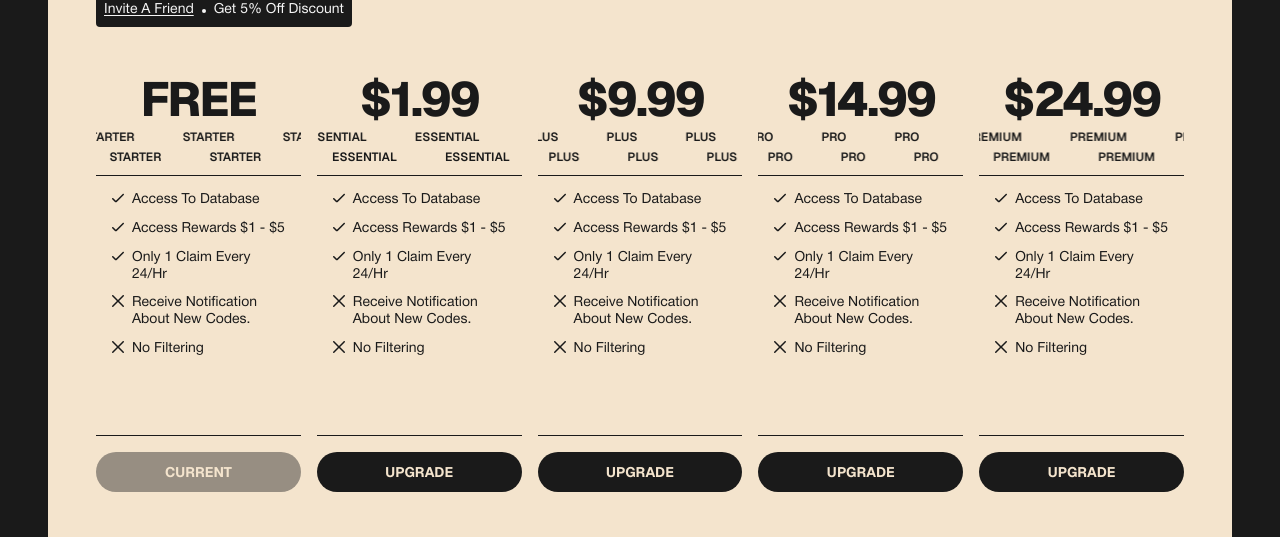
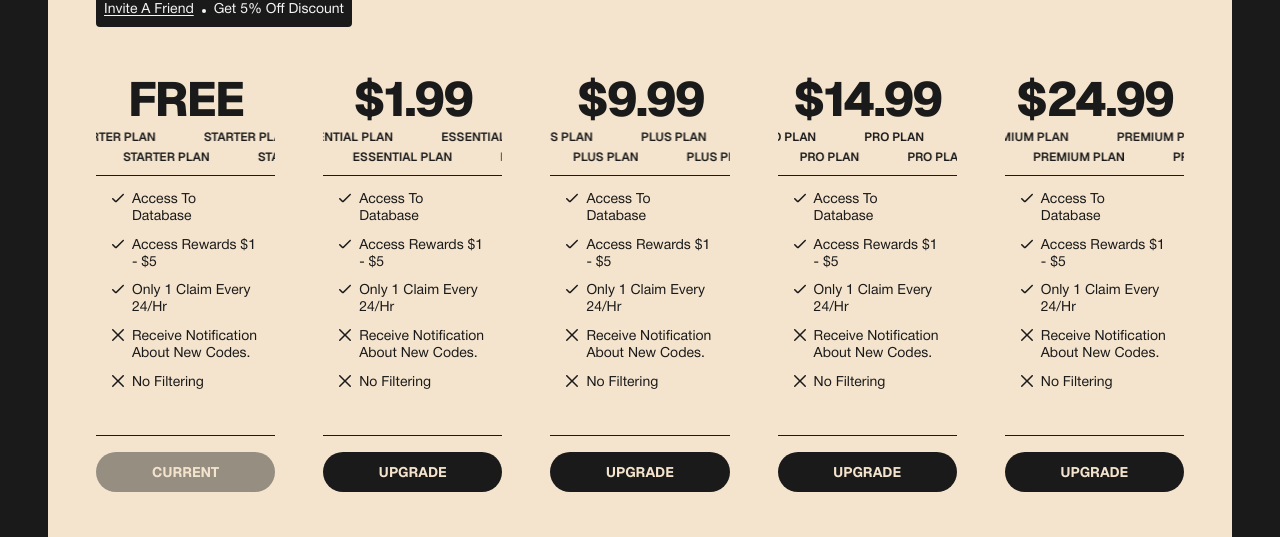
Before and after one commit to codebanas/my-website, a Next.js app: page / in a window 1280 px wide. Shown: the part 829-1366 px from the top of the page. Built offline with nearby package versions, Linux system fonts and the light colour scheme.

Commit message:
Speed up pricing labels and widen cards

```diff
--- a/app/globals.css
+++ b/app/globals.css
@@ -233,7 +233,7 @@
 .pricing-grid {
   display: grid;
   grid-template-columns: repeat(5, minmax(0, 1fr));
-  gap: 16px;
+  gap: 48px;
 }
 
 .pricing-plan {
@@ -289,11 +289,11 @@
 }
 
 .pricing-label-row--left .pricing-label-track {
-  animation: pricing-label-left 12s linear infinite;
+  animation: pricing-label-left 8s linear infinite;
 }
 
 .pricing-label-row--right .pricing-label-track {
-  animation: pricing-label-right 12s linear infinite;
+  animation: pricing-label-right 8s linear infinite;
 }
 
 @keyframes pricing-label-left {
--- a/app/page.tsx
+++ b/app/page.tsx
@@ -128,7 +128,7 @@ export default function Home() {
                       <div className="pricing-label-track">
                         {[0, 1].map((setIndex) => (
                           <div className="pricing-label-set" key={setIndex}>
-                            {[0, 1, 2, 3].map((itemIndex) => <span key={itemIndex}>{name}</span>)}
+                            {[0, 1, 2, 3].map((itemIndex) => <span key={itemIndex}>{name} PLAN</span>)}
                           </div>
                         ))}
                       </div>
```
